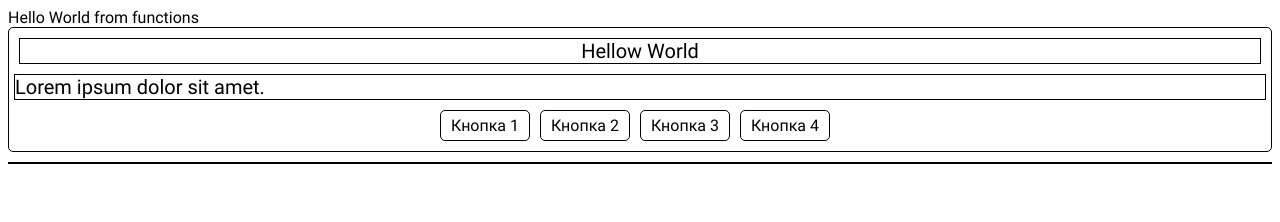
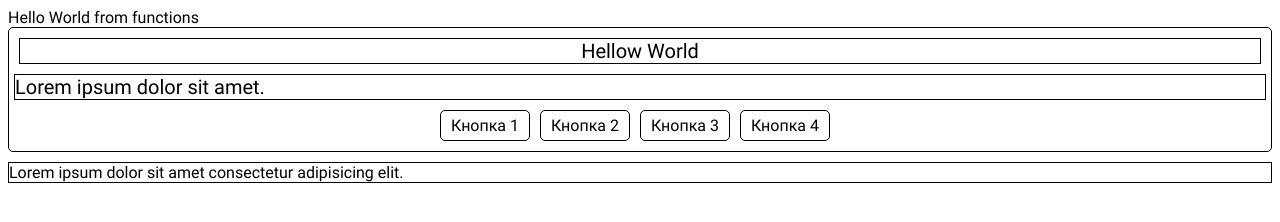
Before and after one commit to Shavius/team_project, a website built with webpack: page src/index.html in a window 1280 px wide. Built offline with nearby package versions, Linux system fonts and the light colour scheme.

Commit message:
Add content in main (#4)

```diff
--- a/src/index.html
+++ b/src/index.html
@@ -17,6 +17,8 @@
 				<div class="buttons__item">Кнопка 4</div>
 			</div>
 		</header>
-		<main class="main"></main>
+		<main class="main">
+			<div class="main__content">Lorem ipsum dolor sit amet consectetur adipisicing elit.</div>
+		</main>
 	</body>
 </html>
```
